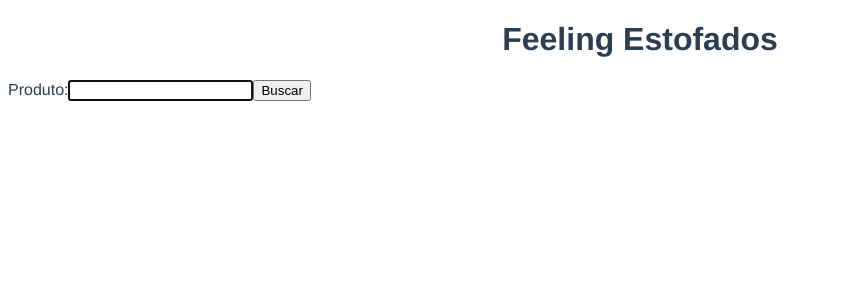
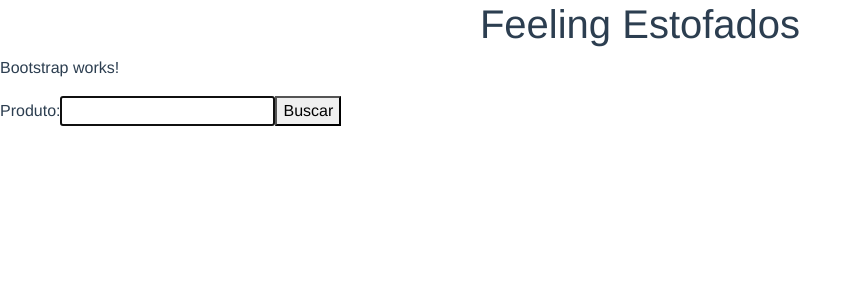
Before and after one commit to cadumancini/feeling-estofados, a Vue app: page / in a window 1280 px wide. Shown: the top 300 px of the page, without its empty margins (0-861 px from the left). Built offline with nearby package versions, Linux system fonts and the light colour scheme; sample sign-in values are in the browser's storage.

Commit message:
Integrating bootstrap

```diff
--- a/package.json
+++ b/package.json
@@ -8,7 +8,9 @@
     "lint": "vue-cli-service lint"
   },
   "dependencies": {
+    "@popperjs/core": "^2.10.2",
     "axios": "^0.21.1",
+    "bootstrap": "^5.1.3",
     "core-js": "^3.6.5",
     "json-server": "^0.16.3",
     "vue": "^3.0.0",
--- /dev/null
+++ b/src/components/ProductSelector.vue
@@ -0,0 +1,11 @@
+<template>
+  <div>
+    <p>Bootstrap works!</p>
+  </div>
+</template>
+
+<script>
+export default {
+  name: 'ProductSelector'
+}
+</script>
--- a/src/main.js
+++ b/src/main.js
@@ -2,4 +2,7 @@ import { createApp } from 'vue'
 import App from './App.vue'
 import router from './router'
 
+import 'bootstrap/dist/css/bootstrap.min.css'
+import 'bootstrap'
+
 createApp(App).use(router).mount('#app')
--- a/src/views/Home.vue
+++ b/src/views/Home.vue
@@ -2,6 +2,7 @@
   <div class="home">
     <h1>Feeling Estofados</h1>
     <form class="formHome" @submit.prevent="handleSubmit">
+      <ProductSelector/>
       <label>Produto:</label>
       <input type="text" required v-model="product" ref="inputProduct">
       <button>Buscar</button>
@@ -23,11 +24,12 @@
 
 <script>
 import TreeItem from '../components/TreeItem.vue'
+import ProductSelector from '../components/ProductSelector.vue'
 import axios from 'axios'
 // import xml2js from 'xml2js'
 export default {
   name: 'Home',
-  components: { TreeItem },
+  components: { TreeItem, ProductSelector },
   data () {
     return {
       hasSearched: false,
```
Also changed, not shown: 1 other file (tests, documents, lock files or other folders).
